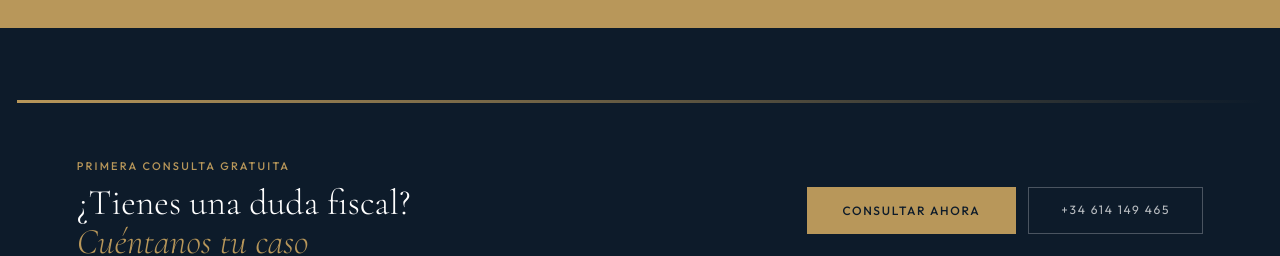
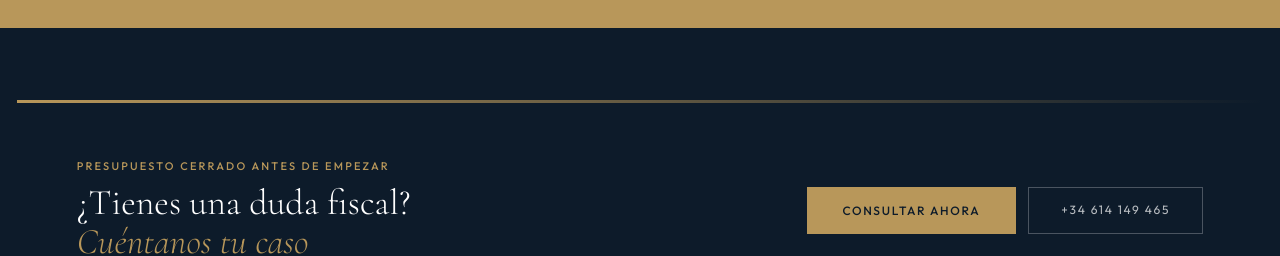
Before and after one commit to Ivanrm01/IRM-Abogados, a Next.js app: page / in a window 1280 px wide. Shown: the part 2645-2901 px from the top of the page. Built offline with nearby package versions, Linux system fonts and the light colour scheme; no server answers.

Commit message:
Actualizar Footer.jsx

```diff
--- a/components/Footer.jsx
+++ b/components/Footer.jsx
@@ -12,7 +12,7 @@ export default function Footer() {
       {/* CTA STRIP */}
       <div className={styles.cta}>
         <div>
-          <div className={styles.ctaTag}>Primera consulta gratuita</div>
+          <div className={styles.ctaTag}>Presupuesto cerrado antes de empezar</div>
           <div className={styles.ctaTitle}>¿Tienes una duda fiscal?<br /><em>Cuéntanos tu caso</em></div>
         </div>
         <div className={styles.ctaBtns}>
```
